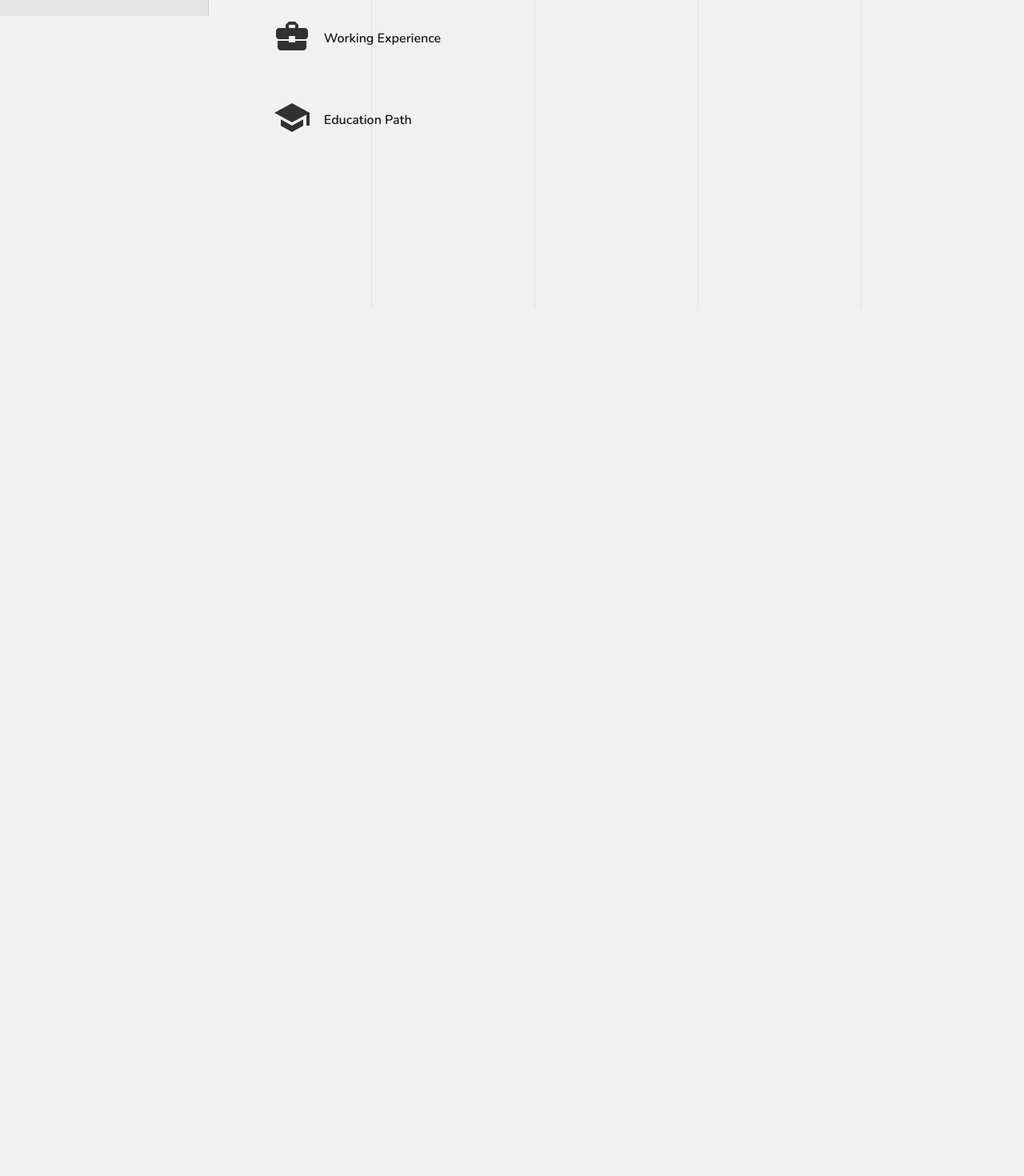
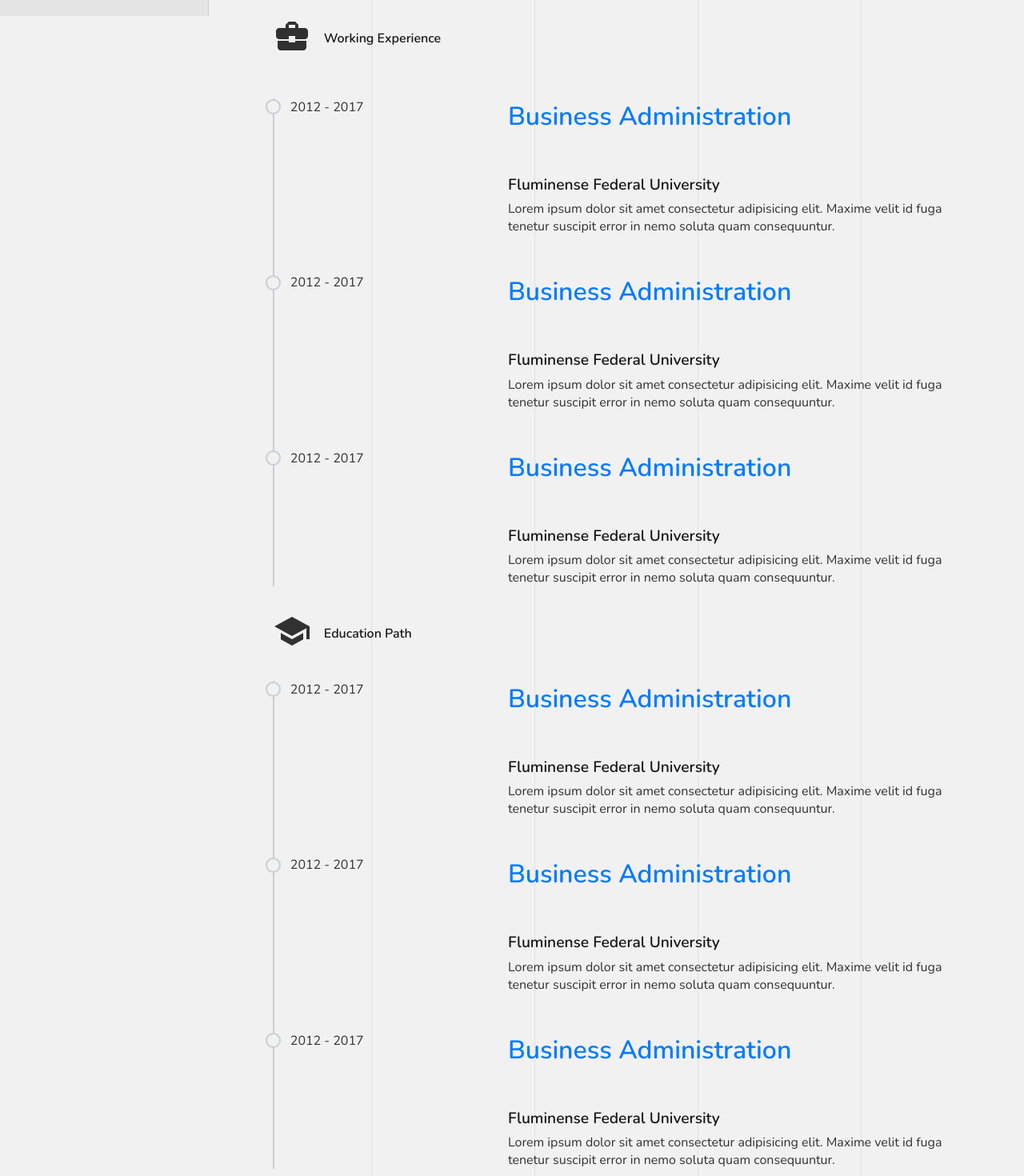
Before and after one commit to mjossany/portfolio, a React (Create React App) app: page /resume in a window 1280 px wide. Shown: the part 780-2250 px from the top of the page at 80% size. Before the commit the page ends 1165 px from the top, so only its background shows below. Built offline with nearby package versions, Linux system fonts and the light colour scheme.

Commit message:
Refactors Resume ResumeItem components

```diff
--- a/src/components/ResumePageComponent/ResumePageComponent.jsx
+++ b/src/components/ResumePageComponent/ResumePageComponent.jsx
@@ -4,14 +4,22 @@ import SchoolIcon from '@mui/icons-material/School';
 import { InnerLayout, MainLayout } from '../../styles/Layouts';
 import Title from '../Title';
 import {
+  LeftContentP,
   Progress,
   ProgressBar,
   ProgressBarInfos,
   ProgressBarInfosP,
   ProgressBarTitle,
   ProgressSpan,
+  ResumeContent,
+  ResumeItem,
+  ResumeItemLeftContent,
+  ResumeItemRightContent,
   ResumePageContainer,
   ResumeSection,
+  RightContentH5,
+  RightContentH6,
+  RightContentP,
   Skills,
   SkillsSection,
   SmallTitle,
@@ -127,26 +135,144 @@ function ResumePageComponent() {
         <ResumeSection>
           <Title title="Resume" span="Resume" />
           <InnerLayout>
-            <SmallTitleContainer>
-              <SmallTitle>
+            <SmallTitle>
+              <SmallTitleContainer>
                 <SmallTitleP>
                   {briefcase}
                 </SmallTitleP>
                 <SmallTitleH3>
                   Working Experience
                 </SmallTitleH3>
-              </SmallTitle>
-            </SmallTitleContainer>
-            <SmallTitleContainer>
-              <SmallTitle>
+              </SmallTitleContainer>
+            </SmallTitle>
+            <ResumeContent>
+              <ResumeItem>
+                <ResumeItemLeftContent>
+                  <LeftContentP>
+                    2012 - 2017
+                  </LeftContentP>
+                </ResumeItemLeftContent>
+                <ResumeItemRightContent>
+                  <RightContentH5>
+                    Business Administration
+                  </RightContentH5>
+                  <RightContentH6>
+                    Fluminense Federal University
+                  </RightContentH6>
+                  <RightContentP>
+                    Lorem ipsum dolor sit amet consectetur adipisicing elit.
+                    Maxime velit id fuga tenetur suscipit error in nemo soluta quam consequuntur.
+                  </RightContentP>
+                </ResumeItemRightContent>
+              </ResumeItem>
+              <ResumeItem>
+                <ResumeItemLeftContent>
+                  <LeftContentP>
+                    2012 - 2017
+                  </LeftContentP>
+                </ResumeItemLeftContent>
+                <ResumeItemRightContent>
+                  <RightContentH5>
+                    Business Administration
+                  </RightContentH5>
+                  <RightContentH6>
+                    Fluminense Federal University
+                  </RightContentH6>
+                  <RightContentP>
+                    Lorem ipsum dolor sit amet consectetur adipisicing elit.
+                    Maxime velit id fuga tenetur suscipit error in nemo soluta quam consequuntur.
+                  </RightContentP>
+                </ResumeItemRightContent>
+              </ResumeItem>
+              <ResumeItem>
+                <ResumeItemLeftContent>
+                  <LeftContentP>
+                    2012 - 2017
+                  </LeftContentP>
+                </ResumeItemLeftContent>
+                <ResumeItemRightContent>
+                  <RightContentH5>
+                    Business Administration
+                  </RightContentH5>
+                  <RightContentH6>
+                    Fluminense Federal University
+                  </RightContentH6>
+                  <RightContentP>
+                    Lorem ipsum dolor sit amet consectetur adipisicing elit.
+                    Maxime velit id fuga tenetur suscipit error in nemo soluta quam consequuntur.
+                  </RightContentP>
+                </ResumeItemRightContent>
+              </ResumeItem>
+            </ResumeContent>
+            <SmallTitle style={{ padding: '2rem 0' }}>
+              <SmallTitleContainer>
                 <SmallTitleP>
                   {education}
                 </SmallTitleP>
                 <SmallTitleH3>
                   Education Path
                 </SmallTitleH3>
-              </SmallTitle>
-            </SmallTitleContainer>
+              </SmallTitleContainer>
+            </SmallTitle>
+            <ResumeContent>
+              <ResumeItem>
+                <ResumeItemLeftContent>
+                  <LeftContentP>
+                    2012 - 2017
+                  </LeftContentP>
+                </ResumeItemLeftContent>
+                <ResumeItemRightContent>
+                  <RightContentH5>
+                    Business Administration
+                  </RightContentH5>
+                  <RightContentH6>
+                    Fluminense Federal University
+                  </RightContentH6>
+                  <RightContentP>
+                    Lorem ipsum dolor sit amet consectetur adipisicing elit.
+                    Maxime velit id fuga tenetur suscipit error in nemo soluta quam consequuntur.
+                  </RightContentP>
+                </ResumeItemRightContent>
+              </ResumeItem>
+              <ResumeItem>
+                <ResumeItemLeftContent>
+                  <LeftContentP>
+                    2012 - 2017
+                  </LeftContentP>
+                </ResumeItemLeftContent>
+                <ResumeItemRightContent>
+                  <RightContentH5>
+                    Business Administration
+                  </RightContentH5>
+                  <RightContentH6>
+                    Fluminense Federal University
+                  </RightContentH6>
+                  <RightContentP>
+                    Lorem ipsum dolor sit amet consectetur adipisicing elit.
+                    Maxime velit id fuga tenetur suscipit error in nemo soluta quam consequuntur.
+                  </RightContentP>
+                </ResumeItemRightContent>
+              </ResumeItem>
+              <ResumeItem>
+                <ResumeItemLeftContent>
+                  <LeftContentP>
+                    2012 - 2017
+                  </LeftContentP>
+                </ResumeItemLeftContent>
+                <ResumeItemRightContent>
+                  <RightContentH5>
+                    Business Administration
+                  </RightContentH5>
+                  <RightContentH6>
+                    Fluminense Federal University
+                  </RightContentH6>
+                  <RightContentP>
+                    Lorem ipsum dolor sit amet consectetur adipisicing elit.
+                    Maxime velit id fuga tenetur suscipit error in nemo soluta quam consequuntur.
+                  </RightContentP>
+                </ResumeItemRightContent>
+              </ResumeItem>
+            </ResumeContent>
           </InnerLayout>
         </ResumeSection>
       </ResumePageContainer>
--- a/src/components/ResumePageComponent/Styled.js
+++ b/src/components/ResumePageComponent/Styled.js
@@ -55,11 +55,11 @@ export const ResumeSection = styled.section`
 
 `;
 
-export const SmallTitleContainer = styled.div`
+export const SmallTitle = styled.div`
   padding-bottom: 3rem;
 `;
 
-export const SmallTitle = styled.div`
+export const SmallTitleContainer = styled.div`
   display: flex;
   align-items: center;
 `;
@@ -74,3 +74,66 @@ export const SmallTitleP = styled.p`
 export const SmallTitleH3 = styled.h3`
   color: var(--white-color);
 `;
+
+export const ResumeContent = styled.div`
+  border-left: 2px solid var(--border-color);
+`;
+
+export const ResumeItem = styled.div`
+  display: flex;
+  align-items: flex-start;
+  @media screen and (max-width: 421px) {
+    p, h5, h6 {
+      font-size: 80%;
+    }
+  }
+  &:not(:last-child) {
+    padding-bottom: 3rem;
+  }
+`;
+
+export const ResumeItemLeftContent = styled.div`
+  width: 30rem;
+  padding-left: 20px;
+  position: relative;
+  display: flex;
+  align-items: center;
+  &::before {
+    content: "";
+    position: absolute;
+    left: -10.5px;
+    height: 15px;
+    width: 15px;
+    border: 2px solid var(--border-color);
+    border-radius: 50%;
+    background-color: var(--background-dark-color);
+  }
+`;
+
+export const LeftContentP = styled.p`
+  display: inline;
+`;
+
+export const ResumeItemRightContent = styled.div`
+  display: flex;
+  flex-direction: column;
+  justify-content: flex-start;
+  position: relative;
+`;
+
+export const RightContentH5 = styled.h5`
+  color: var(--primary-color);
+  display: flex;
+  height: 95px;
+  line-height: 45px;
+  font-size: 2rem;
+  padding-bottom: .4rem;
+`;
+
+export const RightContentH6 = styled.h6`
+  padding-bottom: .4rem;
+`;
+
+export const RightContentP = styled.p`
+
+`;
```
